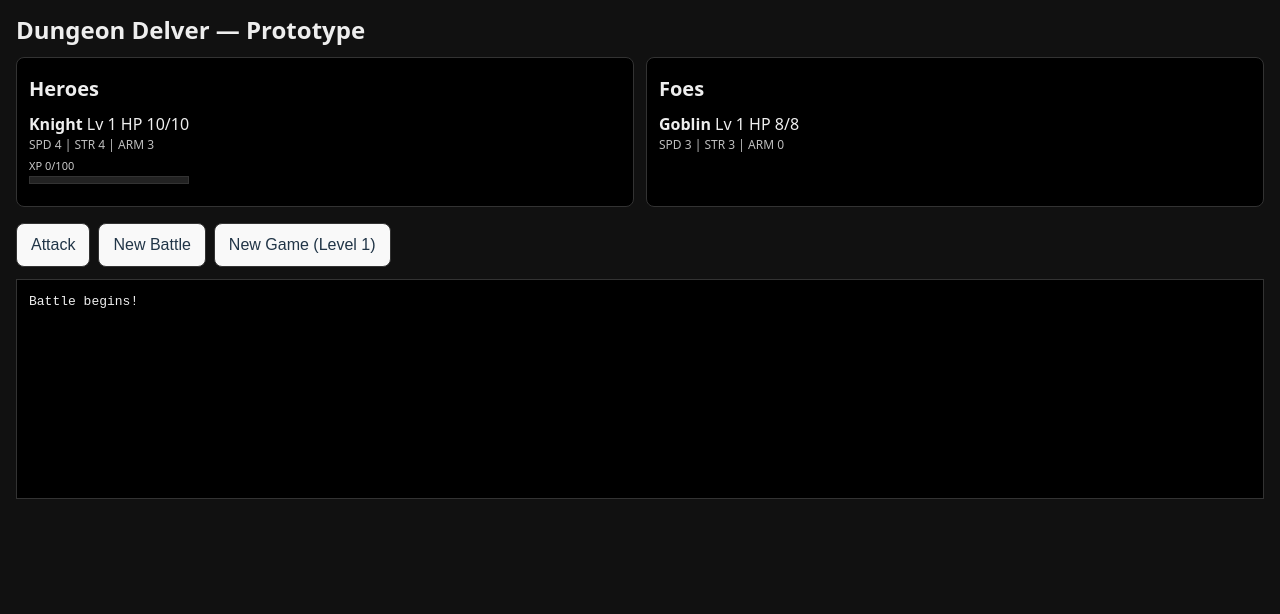
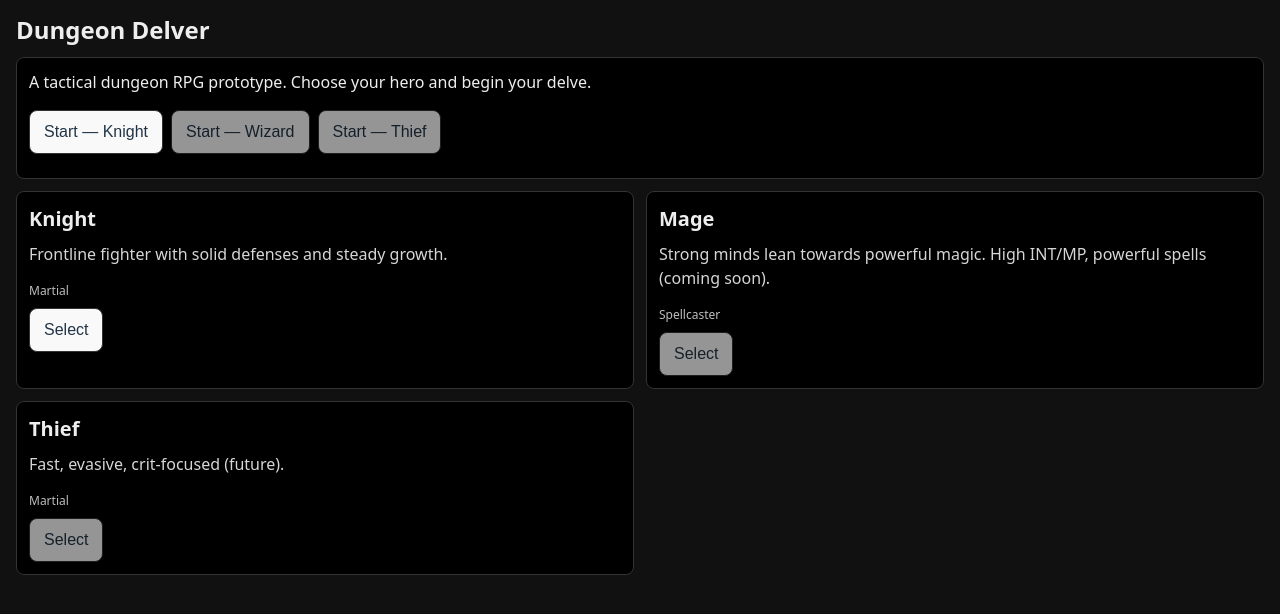
Before and after one commit to JoshBal117/dungeon-delver, a React (Vite) app: page / in a window 1280 px wide. Shown: the top 614 px of the page. Built offline with nearby package versions, Linux system fonts and the light colour scheme.

Commit message:
upadted multiple files
game the game a welcome screen, basic intro for the game a future character selector.

```diff
--- a/src/app/App.tsx
+++ b/src/app/App.tsx
@@ -1,12 +1,13 @@
+import { useEffect, useRef } from 'react';
 import { useGame } from '../state/game';
 import type { Actor, LogEvent } from '../engine/types';
-import { useEffect, useRef } from 'react';
-
+import TitleScreen from './TitleScreen';
 
 export default function App() {
-  const { combat, attack, startNewCombat, setHeroes, newGame } = useGame();
+  const { ui, combat, attack, startNewCombat, setHeroes, newGame, goToTitle } = useGame();
   const savedRef = useRef(false);
 
+  // Persist hero progression after a victorious battle
   useEffect(() => {
     if (!combat) return;
     if (!combat.over) { savedRef.current = false; return; }
@@ -16,15 +17,17 @@ export default function App() {
 
     if (!savedRef.current) {
       const heroes = Object.values(combat.actors).filter(a => a.isPlayer);
-      setHeroes(heroes);             //  writes to persisted slice via zustand persist
+      setHeroes(heroes); // writes to persisted slice via zustand persist
       savedRef.current = true;
     }
+    // Optionally auto-queue next battle for grinding:
+    // setTimeout(() => startNewCombat(), 400);
+  }, [combat, setHeroes, startNewCombat]);
 
-    // OPTIONAL: auto-queue next battle so you can grind XP quickly
-    // setTimeout(() => startNewCombat(), 400);
-  }, [combat, setHeroes, startNewCombat])
+  // --- UI routing: Title vs Battle ---
+  if (ui.screen === 'title') return <TitleScreen />;
 
-  if (!combat) return <div style={{ color: '#eee', padding: 16 }}>Loading…</div>;
+  if (!combat) return <div className="container">Loading…</div>;
 
   const actors: Actor[] = Object.values(combat.actors);
   const players = actors.filter(a => a.isPlayer);
@@ -41,9 +44,9 @@ return (
 
       <div className="buttons">
         <button onClick={attack} disabled={combat.over}>Attack</button>
-       {/* <button onClick={resetCombat}>Reset</button> */}
         <button onClick={startNewCombat}>New Battle</button>
         <button onClick={newGame}>New Game (Level 1)</button>
+        <button onClick={goToTitle}>Title</button>
         {combat.over && <span style={{ marginLeft: 8, color: '#9cf' }}>Battle over</span>}
       </div>
 
@@ -54,6 +57,7 @@ return (
       </div>
     </div>
   );
+}
 
 function Party({ title, list }: { title: string; list: Actor[] }) {
   return (
@@ -73,9 +77,9 @@ function Party({ title, list }: { title: string; list: Actor[] }) {
       ))}
     </div>
   );
+}
 
-
-function XPBar({ xp, xpToNext }: { xp:number; xpToNext: number}) {
+function XPBar({ xp, xpToNext }: { xp: number; xpToNext: number }) {
   const pct = Math.max(0, Math.min(100, Math.floor((xp / xpToNext) * 100)));
   return (
     <div style={{ width: 160, marginTop: 4 }}>
@@ -88,5 +92,3 @@ function XPBar({ xp, xpToNext }: { xp:number; xpToNext: number}) {
     </div>
   );
 }
- }
-}
--- /dev/null
+++ b/src/app/TitleScreen.tsx
@@ -0,0 +1,47 @@
+import { useGame } from '../state/game';
+import { CLASSES } from '../state/factories';
+
+export default function TitleScreen() {
+  const { startNewRun, newGame} = useGame();
+  // hasSave() is a function on the store — call it at render time:
+  const canContinue = useGame.getState().hasSave?.() ?? false;
+
+  return (
+    <div className="container">
+      <h1>Dungeon Delver</h1>
+
+      <div className="panel" style={{ marginBottom: 12 }}>
+        <p style={{ marginTop: 0 }}>
+          A tactical dungeon RPG prototype. Choose your hero and begin your delve.
+        </p>
+        <div className="buttons">
+          <button onClick={() => startNewRun('knight')}>Start — Knight</button>
+          {/* Framework-only buttons for now (disabled until implemented) */}
+          <button disabled title="Coming soon">Start — Wizard</button>
+          <button disabled title="Coming soon">Start — Thief</button>
+          {canContinue ? <button onClick={newGame}>New Game (reset)</button> : null}
+        </div>
+      </div>
+
+      <div className="grid">
+        <ClassCard id="knight" />
+        <ClassCard id="mage" disabled />
+        <ClassCard id="thief" disabled />
+      </div>
+    </div>
+  );
+}
+
+function ClassCard({ id, disabled=false }: { id: keyof typeof CLASSES; disabled?: boolean }) {
+  const c = CLASSES[id];
+  return (
+    <div className="panel">
+      <h2 style={{ marginTop: 0 }}>{c.name}</h2>
+      <p style={{ marginTop: 4, opacity: .9 }}>{c.description}</p>
+      <div className="statline">{c.spellcaster ? 'Spellcaster' : 'Martial'}</div>
+      <div style={{ marginTop: 8 }}>
+        <button disabled={disabled}>Select</button>
+      </div>
+    </div>
+  );
+}
--- a/src/state/factories.ts
+++ b/src/state/factories.ts
@@ -1,7 +1,7 @@
 import type { Actor } from '../engine/types';
 import { xpToNextLevel } from '../engine/leveling';
 import { computeHpMax, computeMpMax } from '../engine/derived';
-
+import type {ClassId} from './game';
 
 export function makeKnight(): Actor {
   const a: Actor = {
@@ -53,3 +53,39 @@ export function makeGoblin( id=1): Actor {
   a.mp = {current: mpMax, max: mpMax};
   return a;
 }
+
+
+export type ClassDef = {
+  id: ClassId;
+  name: string;
+  description: string;
+  spellcaster: boolean;
+  // future: startingGear, growth, abilities, icon, sprite, etc.
+};
+
+export const CLASSES: Record<ClassId, ClassDef> = {
+  knight: {
+    id: 'knight',
+    name: 'Knight',
+    description: 'Frontline fighter with solid defenses and steady growth.',
+    spellcaster: false,
+  },
+  mage: {
+    id: 'mage',
+    name: 'Mage',
+    description: 'Strong minds lean towards powerful magic. High INT/MP, powerful spells (coming soon).',
+    spellcaster: true,
+  },
+  thief: {
+    id: 'thief',
+    name: 'Thief',
+    description: 'Fast, evasive, crit-focused (future).',
+    spellcaster: false,
+  },
+  cleric: {
+    id: 'cleric',
+    name: 'Cleric',
+    description: 'Balanced healer class. Future divine spells and buffs.',
+    spellcaster: true,
+  },
+};
--- a/src/state/game.ts
+++ b/src/state/game.ts
@@ -1,9 +1,16 @@
+// src/state/gamestats.ts
 import { create } from 'zustand';
 import { persist, createJSONStorage } from 'zustand/middleware';
 import type { CombatState, Actor } from '../engine/types';
 import { initCombat, step } from '../engine/combat';
-import { makeKnight, makeGoblin } from './factories';
+import { makeKnight, makeGoblin /* later: makeWizard, makeThief, makeCleric */ } from './factories';
 import { computeHpMax, computeMpMax } from '../engine/derived';
+
+// Screens for a tiny UI state machine
+type UIScreen = 'title' | 'battle';
+
+// Class ids (framework for future characters)
+export type ClassId = 'knight' | 'mage' | 'thief' | 'cleric';
 
 type GameStore = {
   // Persisted slice
@@ -12,17 +19,24 @@ type GameStore = {
   // Ephemeral per-battle state
   combat: CombatState;
 
+  // NEW: UI state
+  ui: { screen: UIScreen };
+
   // Actions
   startNewCombat: () => void;
   attack: () => void;
-  resetCombat: () => void;
   setHeroes: (h: Actor[]) => void;
 
-  // NEW: wipe progression to L1 knight
+  // Reset/seed
   newGame: () => void;
+
+  // NEW UI actions
+  goToTitle: () => void;
+  startNewRun: (classId: ClassId) => void;
+  hasSave: () => boolean;
 };
 
-// one place to normalize pools
+// Normalize resource pools based on derived max
 const ensurePools = (a: Actor): Actor => {
   const hpMax = computeHpMax(a);
   const mpMax = computeMpMax(a);
@@ -39,32 +53,64 @@ const ensurePools = (a: Actor): Actor => {
   };
 };
 
-// OPTIONAL: give the knight a few foes per battle (3 goblins)
-const spawnGoblins = () => [makeGoblin(1),];
+// For now, 1 goblin per fight (expand later)
+const spawnGoblins = () => [makeGoblin(1)];
 const rebuildCombat = (heroes: Actor[]): CombatState =>
   initCombat(heroes.map(ensurePools), spawnGoblins());
 
 export const useGame = create<GameStore>()(
   persist(
     (set, get) => {
-      const starter = [ensurePools(makeKnight())]; // seed once, normalized
+      const starter = [ensurePools(makeKnight())];
 
       return {
+        // persisted + ephemeral seeds
         heroes: starter,
         combat: rebuildCombat(starter),
 
+        // NEW: default to title screen on boot
+        ui: { screen: 'title' },
+
+        // actions
         startNewCombat: () => set({ combat: rebuildCombat(get().heroes) }),
         attack: () => set({ combat: step(get().combat) }),
-        resetCombat: () => set({ combat: rebuildCombat(get().heroes) }),
         setHeroes: (h) => set({ heroes: h }),
 
-        // NEW: overwrite persisted heroes with a fresh L1 knight
+        // overwrite save with a fresh L1 Knight and jump into battle
         newGame: () => {
           const fresh = [ensurePools(makeKnight())];
           set({
-            heroes: fresh,            // this overwrites the persisted slice
+            heroes: fresh,
             combat: rebuildCombat(fresh),
+            ui: { screen: 'battle' },
           });
+        },
+
+        // UI actions
+        goToTitle: () => set({ ui: { screen: 'title' } }),
+
+        startNewRun: (classId) => {
+          // framework: swap by class later
+          // const hero =
+          //   classId === 'mage'   ? makeWizard()
+          // : classId === 'thief'  ? makeThief()
+          // : classId === 'cleric' ? makeCleric()
+          // : makeKnight();
+          const hero = makeKnight(); // placeholder until others exist
+
+          const heroes = [ensurePools(hero)];
+          set({
+            heroes,
+            combat: rebuildCombat(heroes),
+            ui: { screen: 'battle' },
+          });
+        },
+
+        hasSave: () => {
+          const h = get().heroes;
+          if (!h || !h.length) return false;
+          const a = h[0];
+          return (a.level ?? 1) > 1 || (a.xp ?? 0) > 0;
         },
       };
     },
@@ -72,14 +118,23 @@ export const useGame = create<GameStore>()(
       name: 'dd:save',
       version: 1,
       storage: createJSONStorage(() => localStorage),
+
+      // Persist ONLY the heroes; UI + combat are ephemeral
       partialize: (s) => ({ heroes: s.heroes }),
 
       onRehydrateStorage: () => (state) => {
         if (!state) return;
         const fixed = state.heroes.map(ensurePools);
+
+        // If a save exists, you can auto-open battle; otherwise title.
+        const hasSave =
+          fixed.length > 0 &&
+          ((fixed[0].level ?? 1) > 1 || (fixed[0].xp ?? 0) > 0);
+
         useGame.setState({
           heroes: fixed,
           combat: rebuildCombat(fixed),
+          ui: { screen: hasSave ? 'battle' : 'title' },
         });
       },
     }
```
Lines whose indentation alone changed are shown as unchanged.
